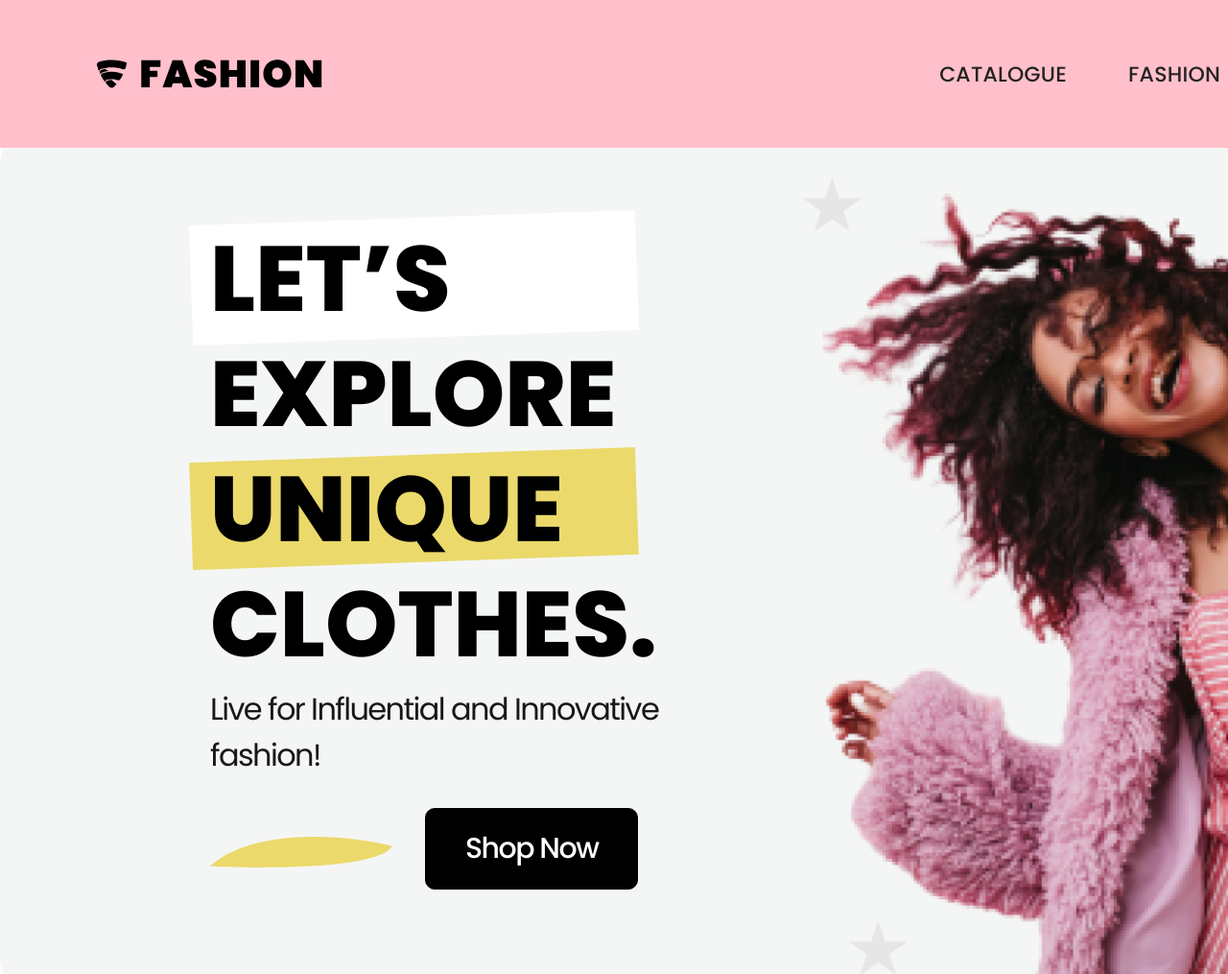
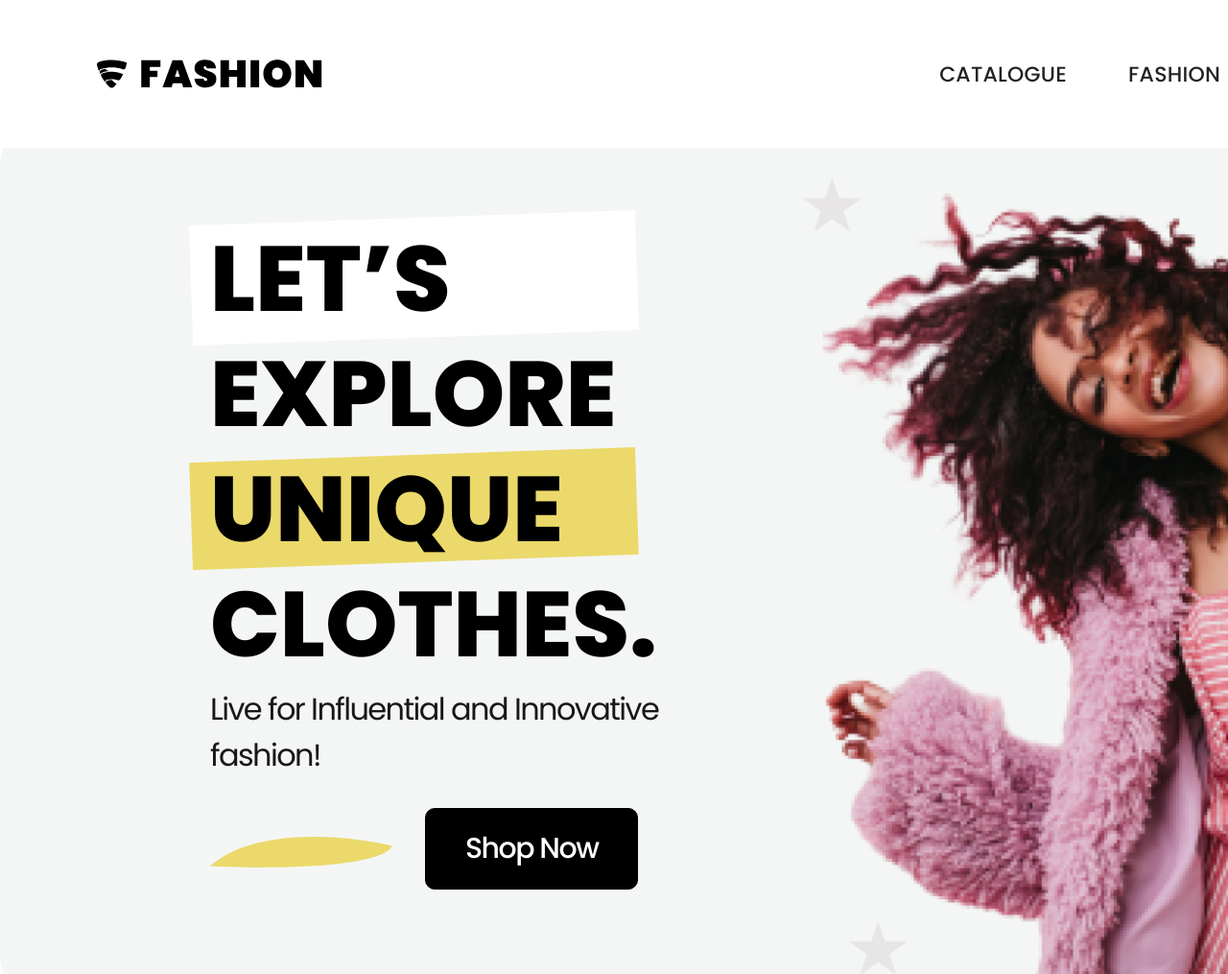
Before and after one commit to Rogach36/fashion-shop, a plain HTML site: page index.html in a window 1280 px wide. Shown: the top 1015 px of the page at 96% size. Drawn offline with Linux system fonts and the light colour scheme.

Commit message:
change bacground color of the header

```diff
--- a/css/style.css
+++ b/css/style.css
@@ -130,7 +130,6 @@ body {
 }
 /*--------------------------Header-------------------------------*/
  .header {
-	background-color: pink;
 	padding: 15px;
 }
 
@@ -186,7 +185,6 @@ body {
 @media(min-width: 992px) {
 	.header {
 		grid-area: header;
-		background-color: pink;
 		display: grid;
 		grid-template: 1fr / 1fr minmax(auto, 878.26px) minmax(auto, 840px) 1fr;
 		align-items: center;
```
